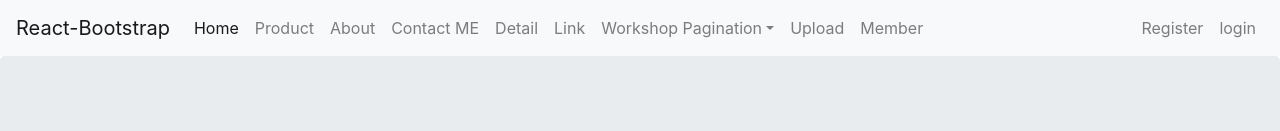
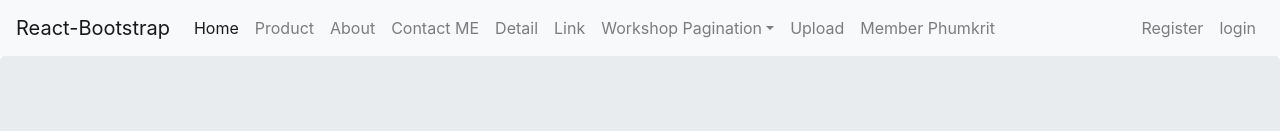
Before and after one commit to Phumkrit/HW_3_button, a React (Create React App) app: page / in a window 1280 px wide. Shown: the top 131 px of the page. Built offline with nearby package versions, Linux system fonts and the light colour scheme; what react-toast-notifications would draw is missing.

Commit message:
chapter8-3

```diff
--- a/package.json
+++ b/package.json
@@ -3,7 +3,7 @@
   "version": "0.1.0",
   "private": true,
   "dependencies": {
-
+    "@hookform/resolvers": "^1.3.7",
     "@testing-library/jest-dom": "^5.15.0",
     "@testing-library/react": "^11.2.7",
     "@testing-library/user-event": "^12.8.3",
@@ -18,9 +18,11 @@
     "react-icons": "^4.3.1",
     "react-js-pagination": "^3.0.3",
     "react-paginate": "^8.1.0",
+    "react-redux": "^7.2.6",
     "react-router-dom": "^5.3.0",
     "react-scripts": "4.0.3",
     "react-toast-notifications": "^2.5.1",
+    "redux": "^4.1.2",
     "styled-components": "^5.3.3",
     "web-vitals": "^1.1.2",
     "yup": "^0.32.11"
--- a/src/App.js
+++ b/src/App.js
@@ -23,15 +23,20 @@ import Navbar_v1 from './Components/Navbar';
 import MemberPage from './Components/pages/MemberPage';
 import PrivateRoute from './guard/auth';
 import UserStoreProvider from "./context/UserContext";
+import { Provider } from 'react-redux'
+import { createStore } from 'redux'
+import rootReducer from "./redux/reducers/index";
 
+const store = createStore(rootReducer)
 
 
 function App() {
   return (
+    <Provider store={store}>
       <UserStoreProvider>
-      <ToastProvider placement="top-center">
+        <ToastProvider>
           <Router>
-          <Navbar />
+            <Navbar/>
             <Switch>
               <Route exact path="/">
                 <HomePage />
@@ -39,17 +44,23 @@ function App() {
               <Route path="/about">
                 <AboutPage />
               </Route>
+              {/* <Route path="/contact_us">
+                <ContactUs />
+              </Route> */}
               <Route path="/product">
                 <ProductPage />
               </Route>
-            {/* <Route path="/contact">
-              <ContactUs />
-            </Route> */}
               <Route path="/detail/:id/title/:title">
                 <DetailPage />
               </Route>
               <Route path="/hospital">
                 <HospitalPage />
+              </Route>
+              <Route path="/login">
+                <LoginPage />
+              </Route>
+              <Route path="/register">
+                <RegisterPage />
               </Route>
               <Route path="/upload">
                 <UploadPage />
@@ -57,18 +68,16 @@ function App() {
               <PrivateRoute path="/member">
                 <MemberPage />
               </PrivateRoute>
-            <Route path="/Register">
-              <RegisterPage />
-            </Route>
-            <Route path="/Login">
-              <LoginPage />
-            </Route>
+              {/* makesense */}
               <Route
                 path="/category"
                 render={({ match: { url } }) => (
                   <>
                     <Route path={`${url}/`} exact>
                       <IndexPage />
+                    </Route>
+                    <Route path={`${url}/create`}>
+                      <CreatePage />
                     </Route>
                     <Route path={`${url}/edit/:id`}>
                       <EditPage />
@@ -81,6 +90,7 @@ function App() {
           </Router>
         </ToastProvider>
       </UserStoreProvider>
+    </Provider>
   );
 }
 
--- a/src/Components/Navbar.js
+++ b/src/Components/Navbar.js
@@ -4,10 +4,12 @@ import {Navbar,Nav,NavDropdown,Form,FormControl,Button} from "react-bootstrap";
 import { NavLink } from "react-router-dom"
 import { string } from "yup";
 import { UserStoreContext } from "../context/UserContext";
+import { useSelector } from "react-redux";
 
 const Navbar_v1 = () => {
   const history = useHistory()
   const userStore = React.useContext(UserStoreContext);
+  const profileRedux = useSelector((state) => state.authReducer.profile);
   // const [profile,setprofile] = React.useState(null)
   const getprofile = () => {
     const profileValue = JSON.parse(localStorage.getItem('Profile'))
@@ -50,7 +52,7 @@ const Navbar_v1 = () => {
                 </NavDropdown.Item>
       </NavDropdown>
       <NavLink className="nav-link" activeClassName="active" to="/upload">Upload</NavLink>
-      <NavLink className="nav-link" activeClassName="active" to="/member">Member</NavLink>
+      <NavLink className="nav-link" activeClassName="active" to="/member">Member  {profileRedux.name} </NavLink>
     </Nav>
 
 
--- a/src/Components/pages/Category/CreatePage.js
+++ b/src/Components/pages/Category/CreatePage.js
@@ -1,7 +1,7 @@
 import React from "react";
 import { Button, Form } from "react-bootstrap";
 import { useForm } from "react-hook-form";
-import { yupResolver } from '@hookform/resolvers';
+import { yupResolver } from '@hookform/resolvers/yup';
 import * as yup from "yup";
 import axios from "axios";
 import { useHistory } from "react-router-dom";
--- a/src/Components/pages/Category/EditPage.js
+++ b/src/Components/pages/Category/EditPage.js
@@ -1,7 +1,7 @@
 import React from 'react'
 import {Form, Button} from "react-bootstrap"
 import { useForm } from "react-hook-form";
-import { yupResolver } from '@hookform/resolvers';
+import { yupResolver } from '@hookform/resolvers/yup';
 import * as yup from "yup";
 import axios from 'axios';
 import {useParams ,useHistory} from 'react-router-dom'
--- a/src/Components/pages/LoginPage.js
+++ b/src/Components/pages/LoginPage.js
@@ -1,7 +1,7 @@
 import React from "react";
 import { Form, Button } from "react-bootstrap"
 import { useForm } from "react-hook-form";
-import { yupResolver } from '@hookform/resolvers';
+import { yupResolver } from '@hookform/resolvers/yup';
 import * as yup from "yup";
 import axios from "axios";
 import { useHistory } from "react-router-dom/cjs/react-router-dom.min";
--- a/src/Components/pages/RegisterPage.js
+++ b/src/Components/pages/RegisterPage.js
@@ -1,7 +1,7 @@
 import React from "react";
 import { Form, Button } from "react-bootstrap"
 import { useForm } from "react-hook-form";
-import { yupResolver } from '@hookform/resolvers';
+import { yupResolver } from '@hookform/resolvers/yup';
 import * as yup from "yup";
 import axios from "axios";
 import { useHistory } from "react-router-dom/cjs/react-router-dom.min";
--- /dev/null
+++ b/src/redux/reducers/authReducer.js
@@ -0,0 +1,9 @@
+const initState = {
+    profile: { id: 1, name: "Phumkrit" },
+  };
+
+  const authReducer = (state = initState, action) => {
+    return state;
+  };
+
+  export default authReducer;
--- /dev/null
+++ b/src/redux/reducers/index.js
@@ -0,0 +1,8 @@
+import { combineReducers } from "redux";
+import authReducer from "./authReducer";
+
+const rootReducer = combineReducers({
+  authReducer,
+});
+
+export default rootReducer;
```
Also changed, not shown: 1 other file (tests, documents, lock files or other folders). Lines whose indentation alone changed are shown as unchanged.
